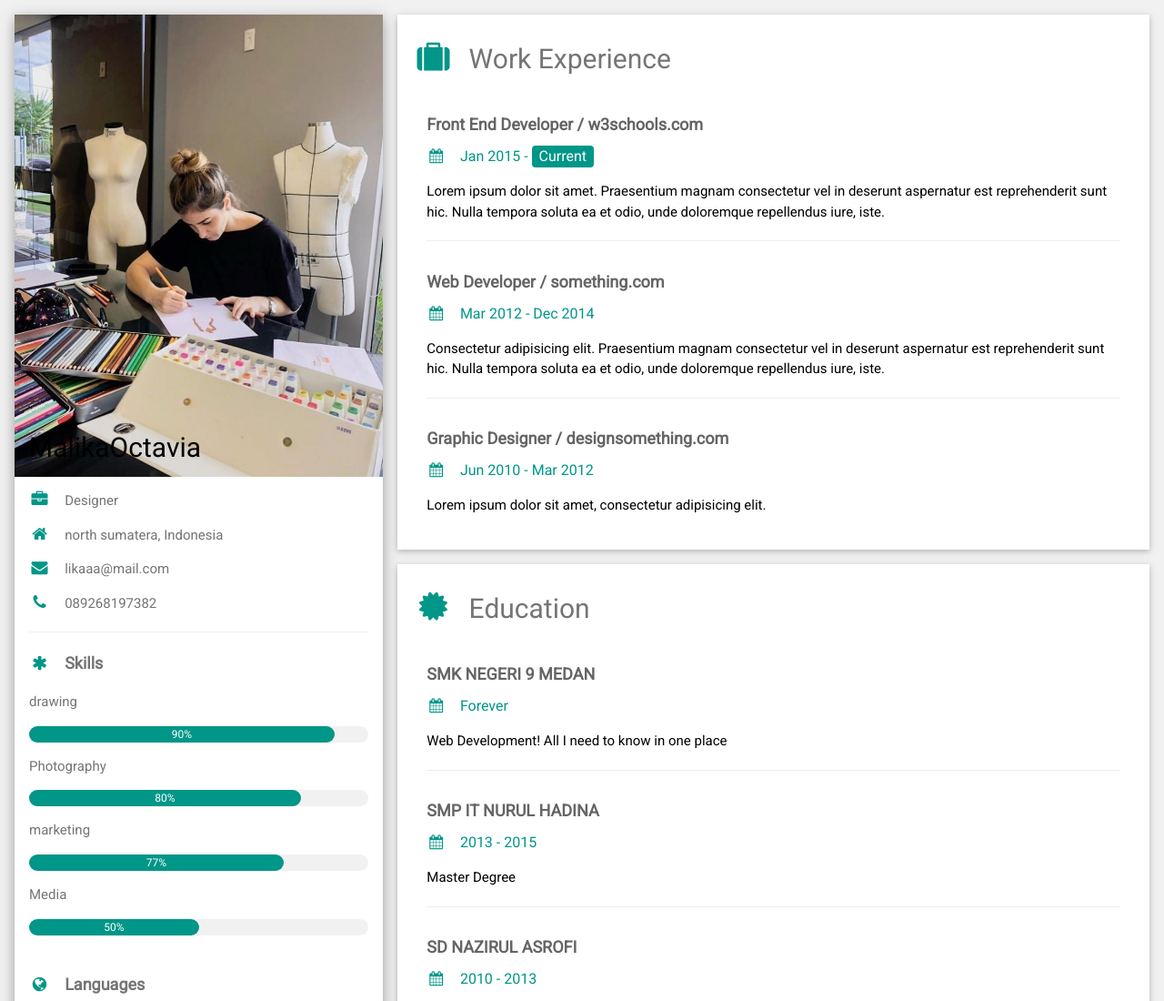
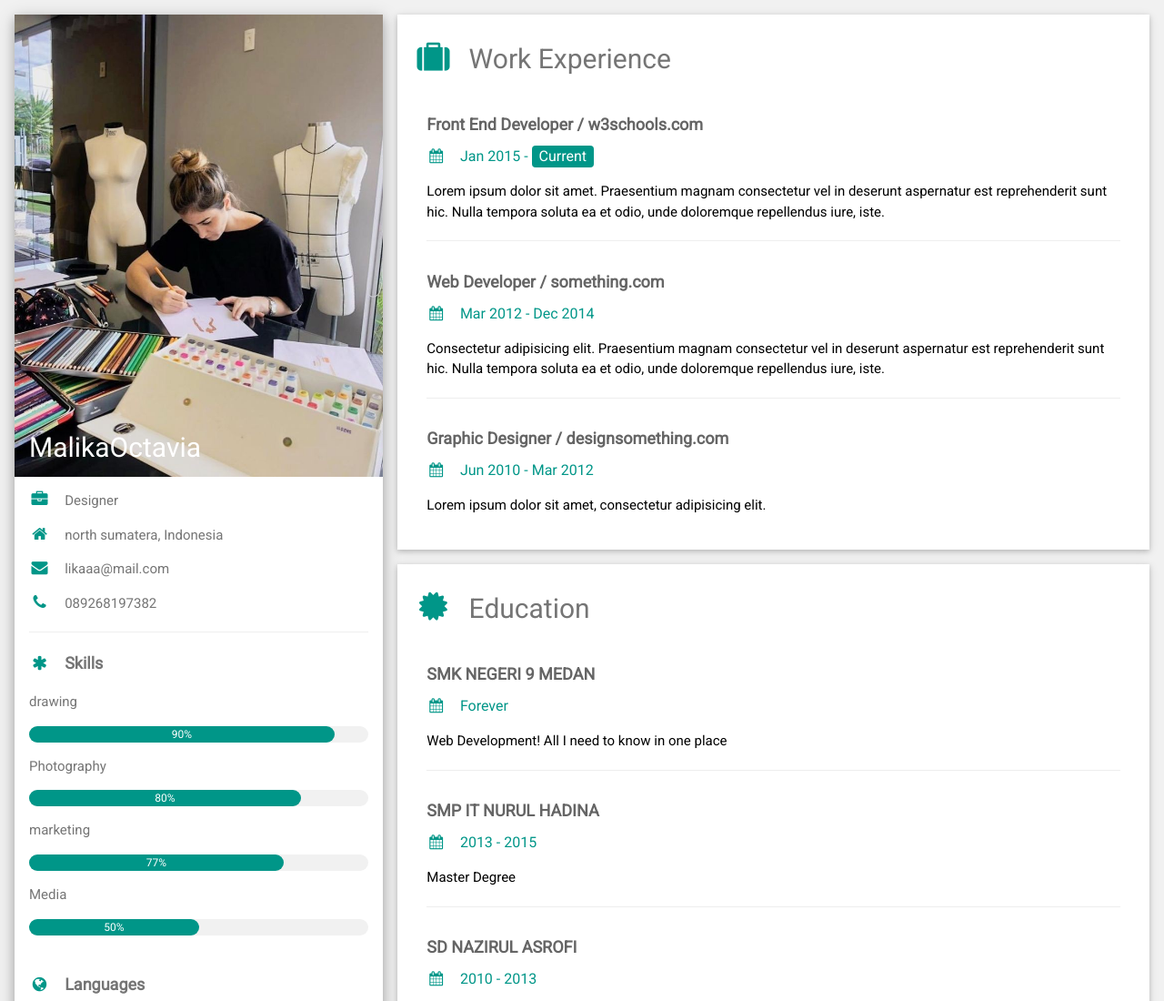
Before and after one commit to Malikaoctavia/Portfolio, a plain HTML site: page index.html in a window 1280 px wide. Shown: the top 1100 px of the page at 91% size. Drawn offline with nearby package versions, Linux system fonts and the light colour scheme.

Commit message:
index.html

```diff
--- a/index.html
+++ b/index.html
@@ -1,7 +1,7 @@
 <!DOCTYPE html>
 <html>
 <head>
-<title>W3.CSS Template</title>
+<title>Portfolio</title>
 <meta charset="UTF-8">
 <meta name="viewport" content="width=device-width, initial-scale=1">
 <link rel="stylesheet" href="https://www.w3schools.com/w3css/4/w3.css">
@@ -25,7 +25,7 @@ html,body,h1,h2,h3,h4,h5,h6 {font-family: "Roboto", sans-serif}
       <div class="w3-white w3-text-grey w3-card-4">
         <div class="w3-display-container">
           <img src="Malika.jpg" style="width:100%" alt="Avatar">
-          <div class="w3-display-bottomleft w3-container w3-text-black">
+          <div class="w3-display-bottomleft w3-container w3-text-white">
             <h2>MalikaOctavia</h2>
           </div>
         </div>
```
